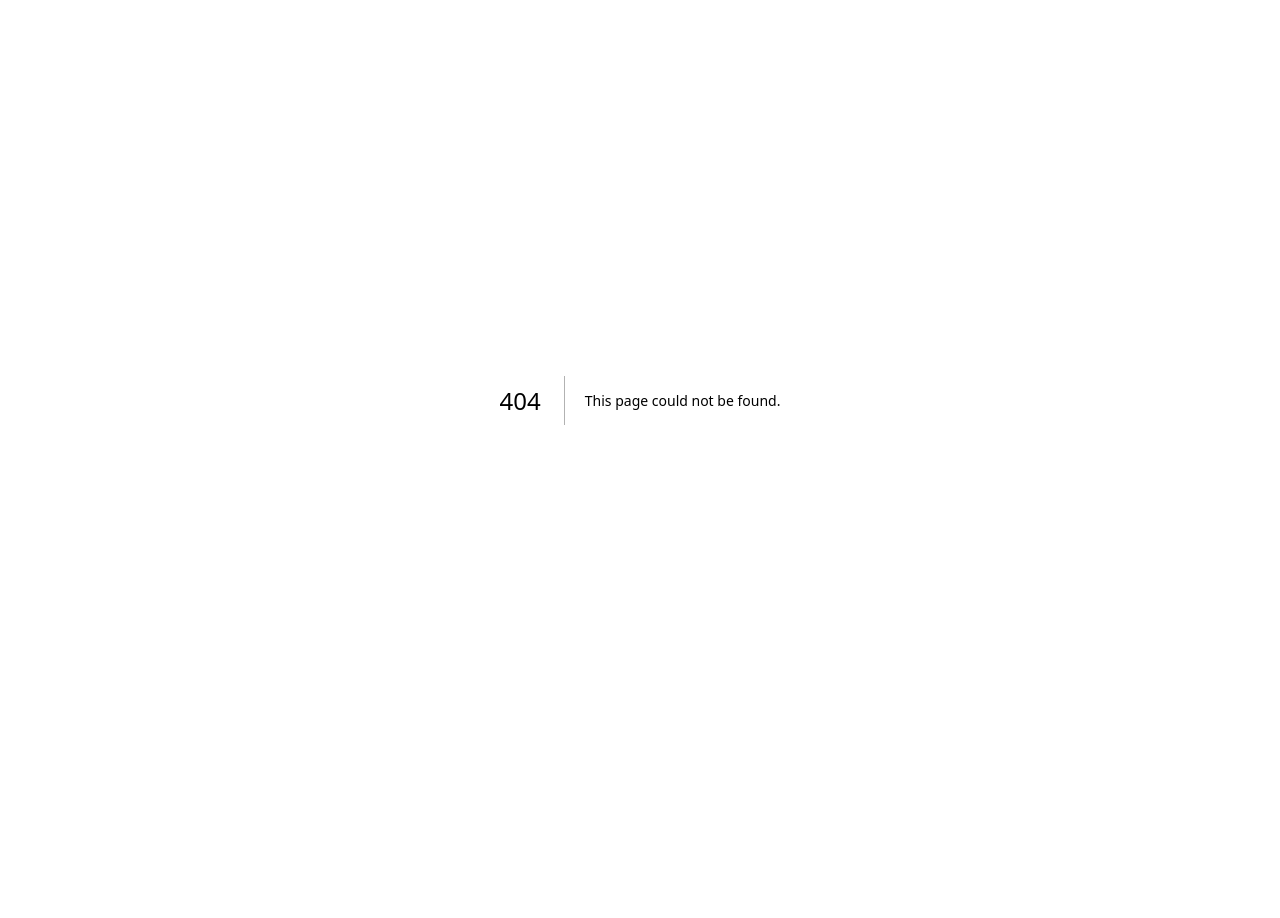
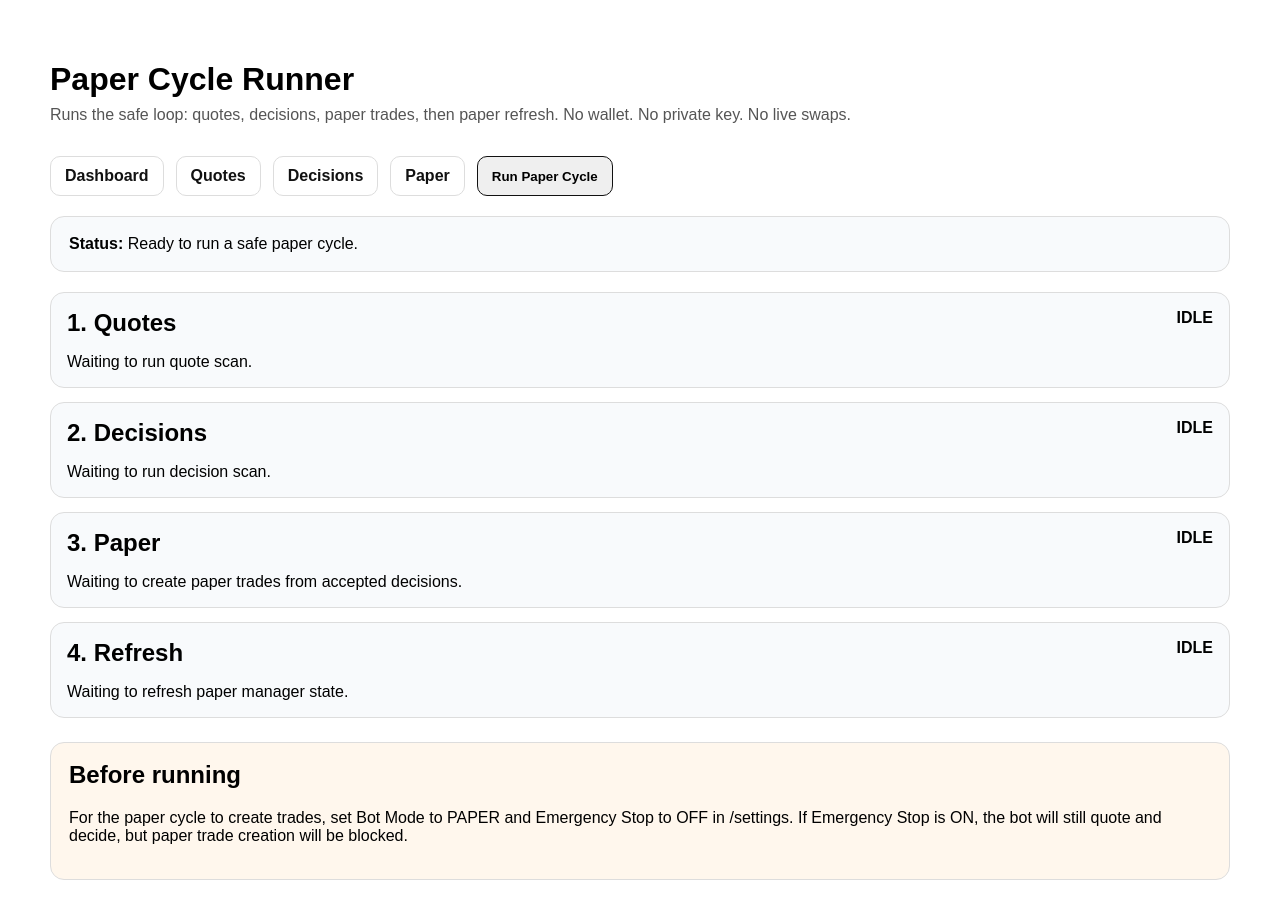
Before and after one commit to mattyoungaviation-collab/Trading-bot-ronin, a Next.js app: page /cycle in a window 1280 px wide. Before the commit this address had no page. Before the commit the page ends 800 px from the top, so only its background shows below. Built offline with nearby package versions, Linux system fonts and the light colour scheme.

Commit message:
Add paper cycle runner page

```diff
--- /dev/null
+++ b/app/cycle/page.tsx
@@ -0,0 +1,163 @@
+"use client";
+
+import { useState } from "react";
+
+type StepStatus = "idle" | "running" | "success" | "error";
+
+type CycleStep = {
+  name: string;
+  status: StepStatus;
+  message: string;
+  data?: any;
+};
+
+const initialSteps: CycleStep[] = [
+  { name: "Quotes", status: "idle", message: "Waiting to run quote scan." },
+  { name: "Decisions", status: "idle", message: "Waiting to run decision scan." },
+  { name: "Paper", status: "idle", message: "Waiting to create paper trades from accepted decisions." },
+  { name: "Refresh", status: "idle", message: "Waiting to refresh paper manager state." },
+];
+
+function countQuoted(data: any) {
+  return Array.isArray(data?.results) ? data.results.filter((result: any) => result.ok).length : 0;
+}
+
+function countAccepted(data: any) {
+  return Array.isArray(data?.decisions) ? data.decisions.filter((decision: any) => decision.accepted).length : 0;
+}
+
+export default function CyclePage() {
+  const [steps, setSteps] = useState<CycleStep[]>(initialSteps);
+  const [running, setRunning] = useState(false);
+  const [status, setStatus] = useState("Ready to run a safe paper cycle.");
+
+  function updateStep(index: number, patch: Partial<CycleStep>) {
+    setSteps((current) => current.map((step, stepIndex) => stepIndex === index ? { ...step, ...patch } : step));
+  }
+
+  async function requestJson(url: string, options?: RequestInit) {
+    const response = await fetch(url, { cache: "no-store", ...options });
+    const json = await response.json();
+    if (!response.ok) {
+      throw new Error(json.error || `${url} failed with ${response.status}`);
+    }
+    return json;
+  }
+
+  async function runCycle() {
+    setRunning(true);
+    setStatus("Running quote → decision → paper cycle...");
+    setSteps(initialSteps.map((step) => ({ ...step, status: "idle" as StepStatus })));
+
+    try {
+      updateStep(0, { status: "running", message: "Running live quote scan..." });
+      const quotes = await requestJson("/api/quotes");
+      updateStep(0, {
+        status: "success",
+        message: `Quote scan complete. ${countQuoted(quotes)} token(s) quoted out of ${quotes.results?.length || 0}.`,
+        data: quotes,
+      });
+
+      updateStep(1, { status: "running", message: "Running decision scan from latest quotes..." });
+      const decisions = await requestJson("/api/decisions");
+      updateStep(1, {
+        status: "success",
+        message: `Decision scan complete. ${countAccepted(decisions)} accepted decision(s) out of ${decisions.decisions?.length || 0}.`,
+        data: decisions,
+      });
+
+      updateStep(2, { status: "running", message: "Creating paper trades from accepted decisions..." });
+      const paperCreate = await requestJson("/api/paper", { method: "POST" });
+      updateStep(2, {
+        status: "success",
+        message: `Paper trade step complete. Created ${paperCreate.created?.length || 0}. Rejected ${paperCreate.rejected?.length || 0}.`,
+        data: paperCreate,
+      });
+
+      updateStep(3, { status: "running", message: "Refreshing paper manager state..." });
+      const paper = await requestJson("/api/paper");
+      updateStep(3, {
+        status: "success",
+        message: `Paper refresh complete. Open ${paper.summary?.openTrades || 0}. Realized ${money(paper.summary?.realizedPnl)}. Unrealized ${money(paper.summary?.unrealizedPnl)}.`,
+        data: paper,
+      });
+
+      setStatus("Cycle complete.");
+    } catch (error) {
+      const message = error instanceof Error ? error.message : "Cycle failed.";
+      setStatus(message);
+      setSteps((current) => current.map((step) => step.status === "running" ? { ...step, status: "error", message } : step));
+    } finally {
+      setRunning(false);
+    }
+  }
+
+  return (
+    <main style={{ padding: 32, fontFamily: "Arial, sans-serif", maxWidth: 1180, margin: "0 auto" }}>
+      <div style={{ display: "flex", justifyContent: "space-between", gap: 16, alignItems: "center", flexWrap: "wrap" }}>
+        <div>
+          <h1 style={{ marginBottom: 8 }}>Paper Cycle Runner</h1>
+          <p style={{ marginTop: 0, color: "#555" }}>Runs the safe loop: quotes, decisions, paper trades, then paper refresh. No wallet. No private key. No live swaps.</p>
+        </div>
+        <div style={{ display: "flex", gap: 12, flexWrap: "wrap" }}>
+          <a href="/dashboard" style={linkStyle}>Dashboard</a>
+          <a href="/quotes" style={linkStyle}>Quotes</a>
+          <a href="/decisions" style={linkStyle}>Decisions</a>
+          <a href="/paper" style={linkStyle}>Paper</a>
+          <button onClick={runCycle} disabled={running} style={buttonStyle}>{running ? "Running..." : "Run Paper Cycle"}</button>
+        </div>
+      </div>
+
+      <section style={{ border: "1px solid #ddd", borderRadius: 14, padding: 18, margin: "20px 0", background: "#f8fafc" }}>
+        <strong>Status:</strong> {status}
+      </section>
+
+      <section style={{ display: "grid", gap: 14 }}>
+        {steps.map((step, index) => (
+          <article key={step.name} style={{ border: "1px solid #ddd", borderRadius: 14, padding: 16, background: stepColor(step.status) }}>
+            <div style={{ display: "flex", justifyContent: "space-between", gap: 12, flexWrap: "wrap" }}>
+              <div>
+                <h2 style={{ margin: 0 }}>{index + 1}. {step.name}</h2>
+                <p style={{ marginBottom: 0 }}>{step.message}</p>
+              </div>
+              <strong>{step.status.toUpperCase()}</strong>
+            </div>
+          </article>
+        ))}
+      </section>
+
+      <section style={{ border: "1px solid #ddd", borderRadius: 14, padding: 18, marginTop: 24, background: "#fff7ed" }}>
+        <h2 style={{ marginTop: 0 }}>Before running</h2>
+        <p>For the paper cycle to create trades, set Bot Mode to PAPER and Emergency Stop to OFF in /settings. If Emergency Stop is ON, the bot will still quote and decide, but paper trade creation will be blocked.</p>
+      </section>
+    </main>
+  );
+}
+
+function money(value: number | undefined | null) {
+  return `$${Number(value || 0).toFixed(2)}`;
+}
+
+function stepColor(status: StepStatus) {
+  if (status === "success") return "#f0fff4";
+  if (status === "running") return "#eff6ff";
+  if (status === "error") return "#fff7ed";
+  return "#f8fafc";
+}
+
+const buttonStyle: React.CSSProperties = {
+  padding: "10px 14px",
+  borderRadius: 10,
+  border: "1px solid #111",
+  cursor: "pointer",
+  fontWeight: 700,
+};
+
+const linkStyle: React.CSSProperties = {
+  padding: "10px 14px",
+  borderRadius: 10,
+  border: "1px solid #ddd",
+  color: "#111",
+  textDecoration: "none",
+  fontWeight: 700,
+};
```
